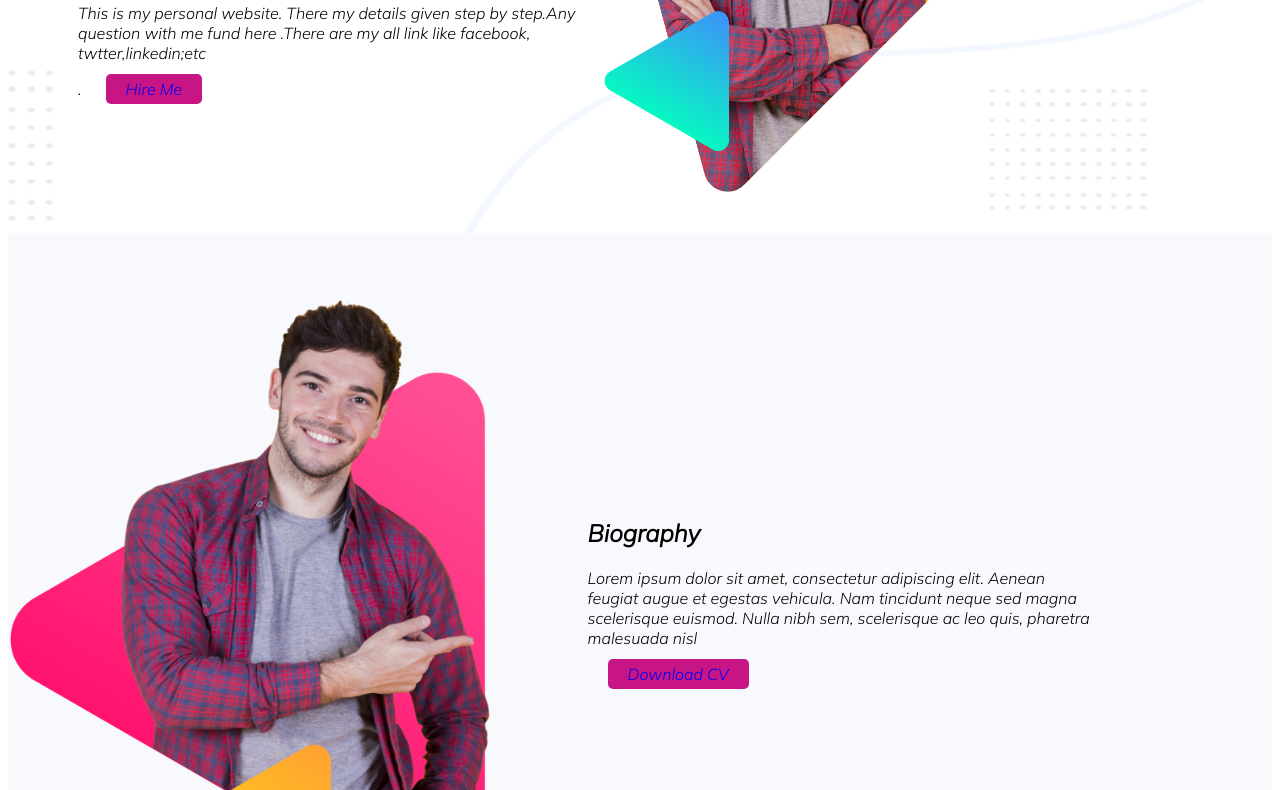
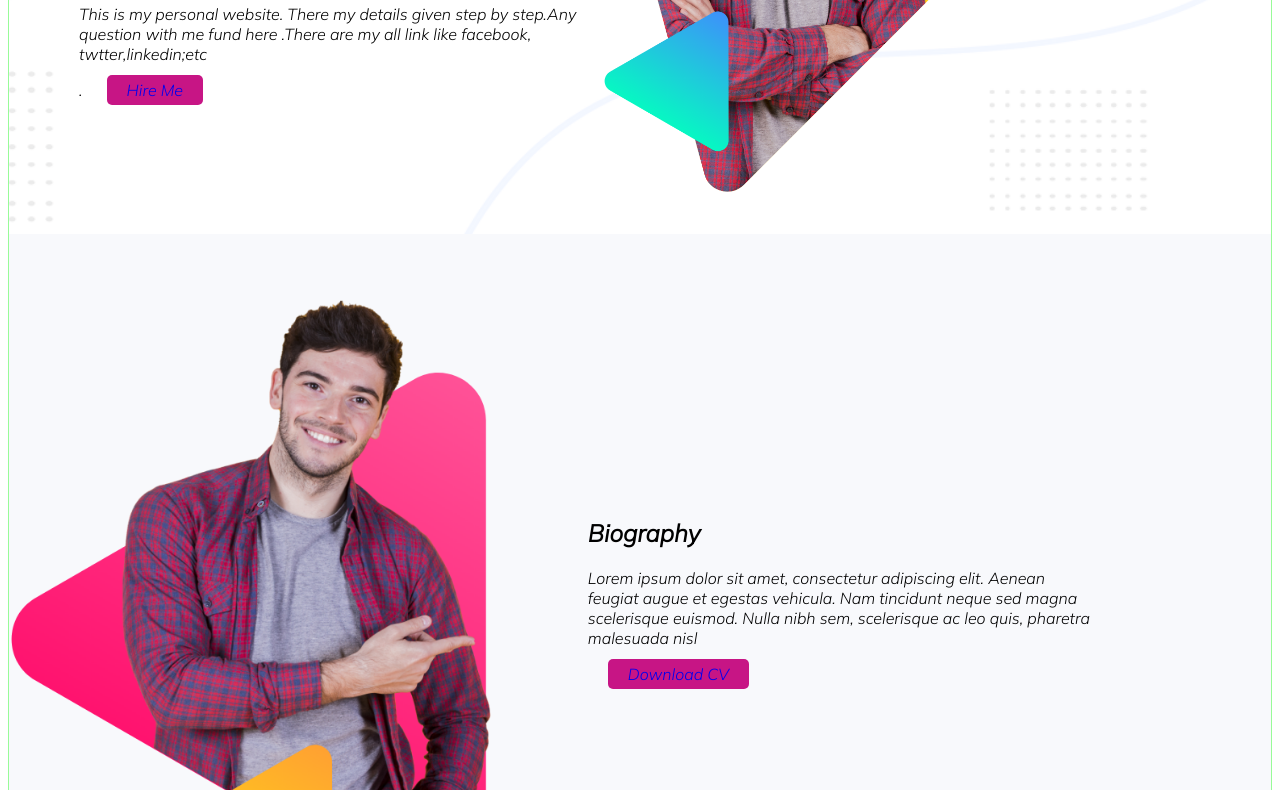
Before and after one commit to nooralam93/personal-website, a plain HTML site: page index.html in a window 1280 px wide. Shown: the part 325-1115 px from the top of the page. Drawn offline with Linux system fonts and the light colour scheme.

Commit message:
third time commit

```diff
--- a/style.css
+++ b/style.css
@@ -1,6 +1,6 @@
 body{
     font-family: 'Mulish', sans-serif;
-
+    border: 1px solid palegreen;
 }
 .top-benner{
     background-image: url(images/header-bg.png);
```
